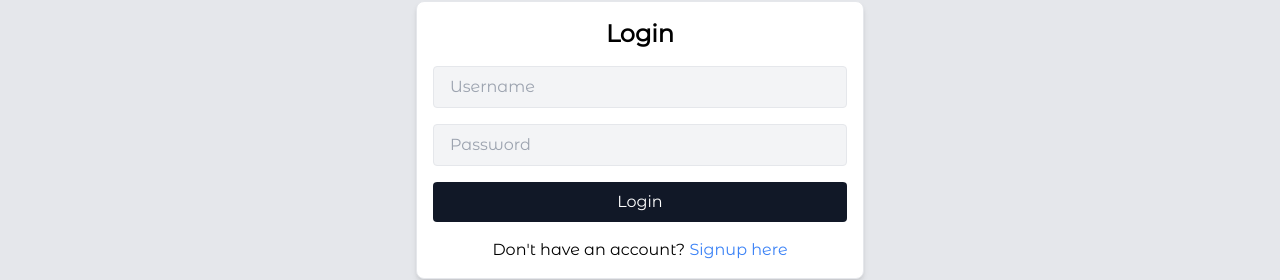
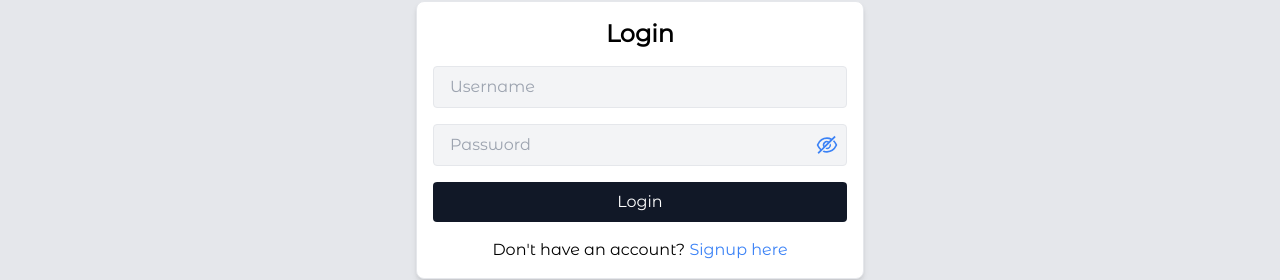
Before and after one commit to Asin-Junior-Honore/CODSOFT_E-Commerce_Website, a React (Vite) app in the folder Client/: page /login in a window 1280 px wide. Shown: the part 326-606 px from the top of the page. Built offline with nearby package versions, Linux system fonts and the light colour scheme; no server answers.

Commit message:
option to see or not see password whe login or Signup

```diff
--- a/Client/src/pages/CartPage.tsx
+++ b/Client/src/pages/CartPage.tsx
@@ -76,7 +76,7 @@ const CartPage: React.FC = () => {
 
             setPaymentLoading(true);
 
-            const amountInKobo = totalPrice;
+            const amountInKobo = totalPrice * 1000;
 
             const response = await axios.post(
                 'https://codsoft-e-commerce-website-server.onrender.com/auth/acceptpayment',
@@ -89,7 +89,7 @@ const CartPage: React.FC = () => {
                 }
             );
 
-            console.log('Response Data:', response.data);
+            //console.log('Response Data:', response.data);
             setPaymentLoading(false);
 
             const authorizationUrl = response.data?.data?.authorization_url;
--- a/Client/src/pages/LoginPage.tsx
+++ b/Client/src/pages/LoginPage.tsx
@@ -8,6 +8,7 @@ import { Link, useNavigate } from 'react-router-dom';
 import { BiLoaderAlt } from 'react-icons/bi';
 import { toast } from 'react-toastify';
 import 'react-toastify/dist/ReactToastify.css';
+import { AiOutlineEye, AiOutlineEyeInvisible } from 'react-icons/ai';
 
 const schema = yup.object().shape({
   username: yup.string().required('Username is required'),
@@ -26,6 +27,11 @@ const LoginPage: React.FC = () => {
     resolver: yupResolver(schema),
   });
   const [loading, setLoading] = useState(false);
+  const [passwordVisible, setPasswordVisible] = useState(false); // State to toggle password visibility
+
+  const togglePasswordVisibility = () => {
+    setPasswordVisible(!passwordVisible); // Toggle the password field type
+  };
 
   const onSubmit = async (data: LoginForm) => {
     try {
@@ -68,7 +74,7 @@ const LoginPage: React.FC = () => {
       <div className="w-[28rem] mx-auto bg-white p-4 border rounded-lg shadow-md">
         <h2 className="text-center text-2xl font-semibold mb-4">Login</h2>
         <form onSubmit={handleSubmit(onSubmit)}>
-          <div className="mb-4">
+          <div className="mb-4 relative"> {/* Add relative positioning for the eye icon */}
             <input
               {...register('username')}
               placeholder="Username"
@@ -81,15 +87,22 @@ const LoginPage: React.FC = () => {
               <p className="text-red-500 mt-1">{errors.username.message}</p>
             )}
           </div>
-          <div className="mb-4">
+          <div className="mb-4 relative"> {/* Update for password visibility toggle */}
             <input
               {...register('password')}
               placeholder="Password"
-              type="password"
+              type={passwordVisible ? 'text' : 'password'} // Toggle field type based on visibility state
               className="w-full px-4 py-2 rounded border bg-gray-100"
               focus:outline-none
               focus:border-blue-500
             />
+            <button
+              type="button"
+              onClick={togglePasswordVisibility}
+              className="absolute top-1/2 right-2 transform -translate-y-1/2 text-blue-500 text-2xl"
+            >
+              {passwordVisible ? <AiOutlineEye />   :   <AiOutlineEyeInvisible />}
+            </button>
             {errors.password && (
               <p className="text-red-500 mt-1">{errors.password.message}</p>
             )}
--- a/Client/src/pages/Signup.tsx
+++ b/Client/src/pages/Signup.tsx
@@ -7,6 +7,7 @@ import axios from 'axios';
 import { BiLoaderAlt } from 'react-icons/bi';
 import { toast } from 'react-toastify';
 import 'react-toastify/dist/ReactToastify.css';
+import { AiOutlineEye, AiOutlineEyeInvisible } from 'react-icons/ai';
 
 const schema = yup.object().shape({
     username: yup.string().required('Username is required'),
@@ -26,6 +27,11 @@ const Signup = () => {
         resolver: yupResolver(schema),
     });
     const [loading, setLoading] = useState(false);
+    const [passwordVisible, setPasswordVisible] = useState(false); // Toggle for password visibility
+
+    const togglePasswordVisibility = () => {
+        setPasswordVisible(!passwordVisible);
+    };
 
     const onSubmit = async (data: SignupForm) => {
         try {
@@ -35,17 +41,14 @@ const Signup = () => {
                 data
             );
 
-            // Use the message from the response to display success toast
             const successMessage = response.data?.message || 'Signup successful! Redirecting to login...';
             toast.success(successMessage, {
-                autoClose: 2000, // Toast duration
+                autoClose: 2000,
             });
 
-            // Redirect to login after a short delay
             setTimeout(() => navigate('/login'), 2000);
         } catch (error) {
             let errorMessage = "Sorry, something went wrong. Please try again.";
-
             if (axios.isAxiosError(error) && error.response) {
                 errorMessage = error.response.data?.message || errorMessage;
             }
@@ -59,7 +62,6 @@ const Signup = () => {
     };
 
     return (
-        <>
         <div className="min-h-screen flex items-center justify-center px-5 lg:px-0">
             <div className="w-[28rem] bg-white mx-auto p-4 border rounded-lg shadow-md">
                 <h2 className="text-center text-2xl font-semibold mb-4">Signup</h2>
@@ -80,13 +82,20 @@ const Signup = () => {
                         />
                         {errors.email && <p className="text-red-500 mt-1">{errors.email.message}</p>}
                     </div>
-                        <div className="mb-4">
+                    <div className="mb-4 relative"> {/* Add relative positioning for the eye icon */}
                         <label className="block mb-1">Password</label>
                         <input
-                                type="password"
+                            type={passwordVisible ? 'text' : 'password'} // Toggle type based on visibility
                             {...register('password')}
                             className="w-full px-4 py-2 rounded border bg-gray-100 focus:outline-none focus:border-blue-500"
                         />
+                        <button
+                            type="button"
+                            onClick={togglePasswordVisibility}
+                            className="absolute top-[3.2rem] right-2 transform -translate-y-1/2 text-blue-500 text-2xl"
+                        >
+                            {passwordVisible ? <AiOutlineEye /> : <AiOutlineEyeInvisible />}
+                        </button>
                         {errors.password && <p className="text-red-500 mt-1">{errors.password.message}</p>}
                     </div>
                     <button
@@ -103,7 +112,6 @@ const Signup = () => {
                 </p>
             </div>
         </div>
-        </>
     );
 };
 
```
Lines whose indentation alone changed are shown as unchanged.
